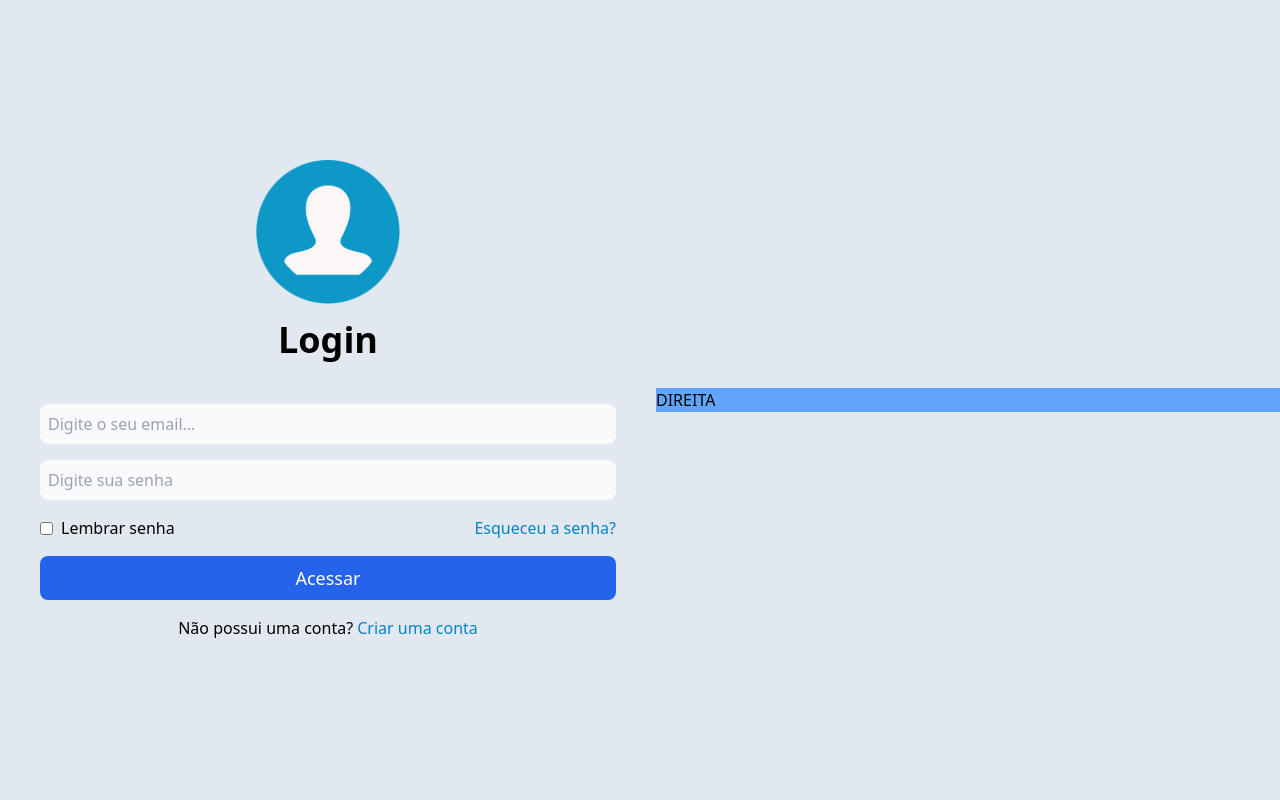
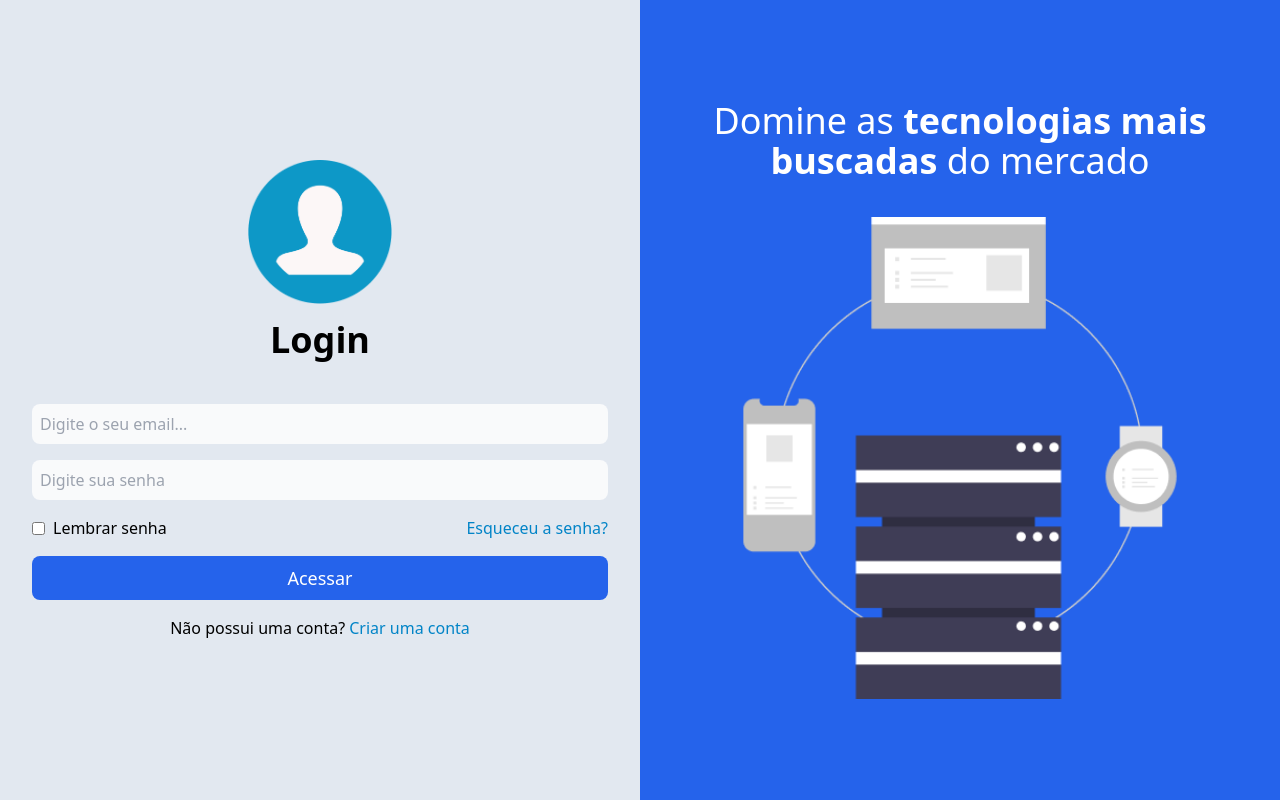
Before and after one commit to DaviSant0s/LoginScreen_tailwindcss, a website: page src/index.html in a window 1280 px wide. Drawn offline with Linux system fonts and the light colour scheme.

Commit message:
finalização da página

```diff
--- a/src/index.html
+++ b/src/index.html
@@ -51,7 +51,19 @@
 
       </div>
     </section>
-    <section class="hidden md:flex w-full flex-1 bg-blue-400 ">DIREITA</section>
+    <section
+      class="hidden md:flex gap-9 w-full flex-1 bg-blue-600 h-screen items-center justify-center flex-col p-4"
+    >
+      <h1 class="text-white text-2xl text-center max-w-lg lg:text-4xl">
+        Domine as <strong>tecnologias mais buscadas</strong> do mercado
+      </h1>
+
+      <img
+        src="assets/techs.png"
+        alt="Tecnologias usadas no mercado"
+        class="w-3/4 lg:w-full lg:max-w-md"
+      />
+    </section>
   </main>
 
 
```
Also changed, not shown: styles/output.css.
